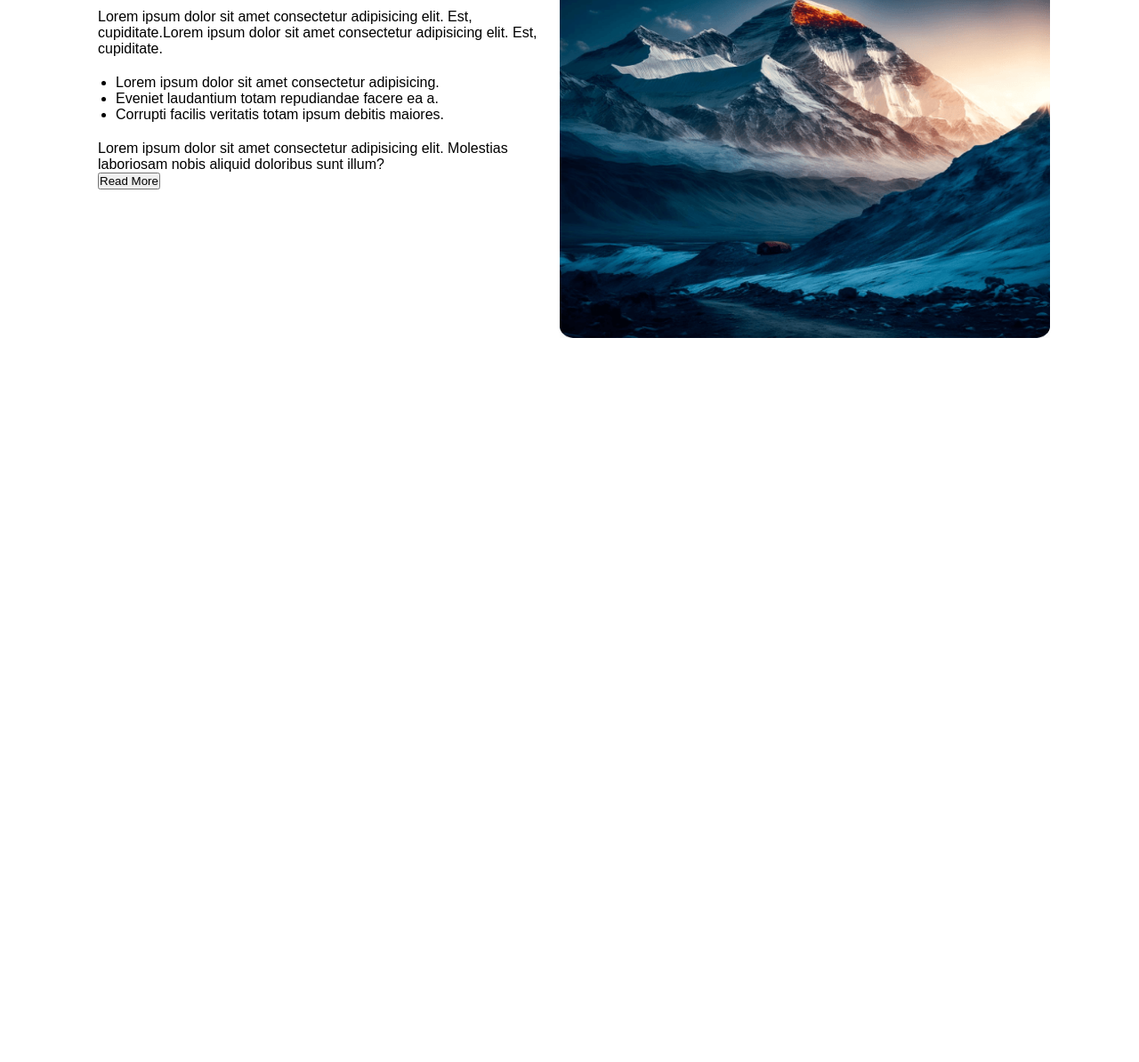
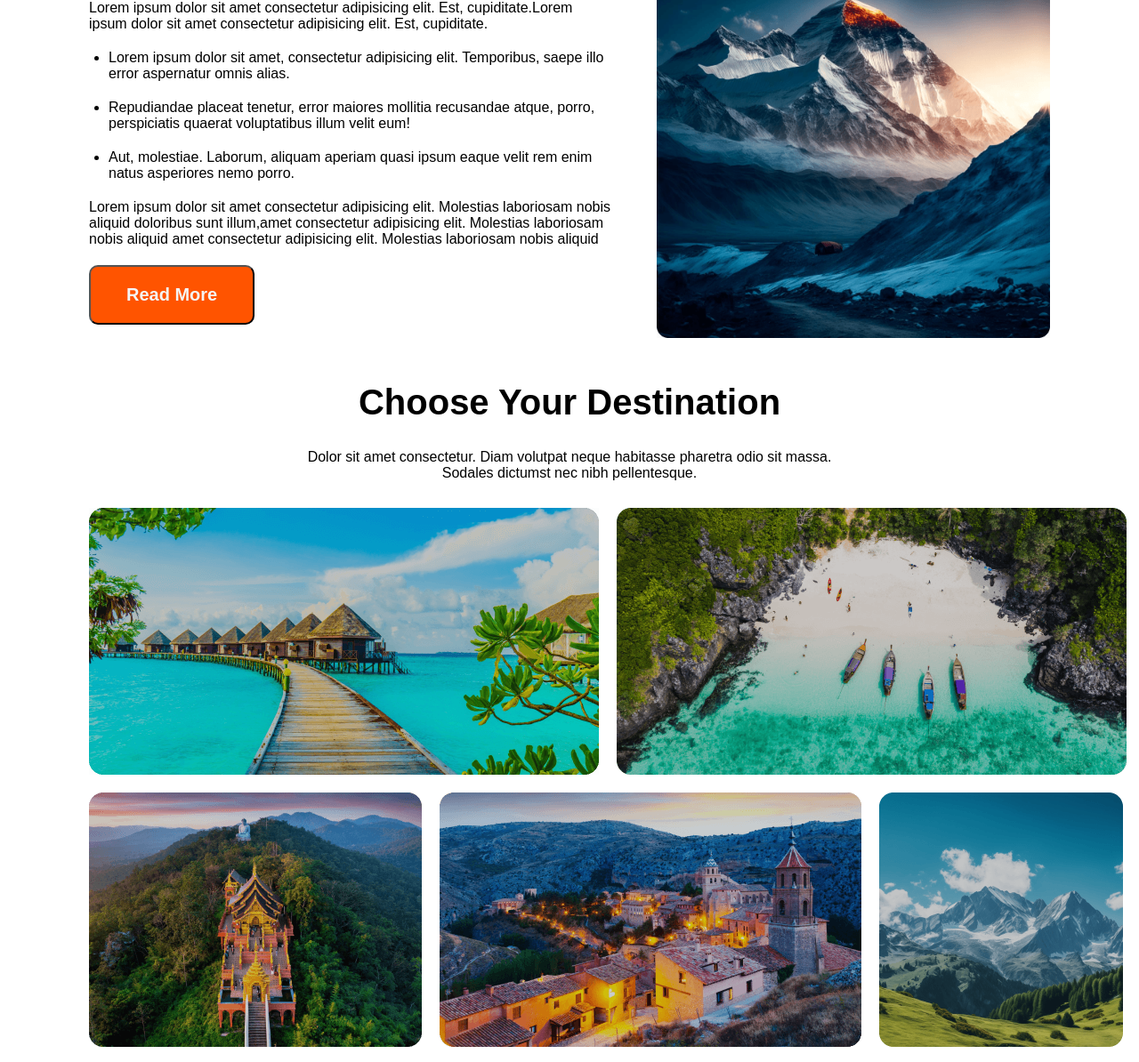
Before and after one commit to SagorChowdhury404/CarryOnTravel, a plain HTML site: page index.html in a window 1280 px wide. Shown: the part 728-1922 px from the top of the page at 89% size. Before the commit the page ends 1178 px from the top, so only its background shows below. Drawn offline with Linux system fonts and the light colour scheme; files whose address does not match are found by name.

Commit message:
ChooseDestinationSection

```diff
--- a/index.html
+++ b/index.html
@@ -84,17 +84,58 @@
                     cupiditate.Lorem ipsum dolor sit amet consectetur adipisicing elit. Est, cupiditate.</p>
                 <div>
                     <ul class="PopularToursDescriptions">
-                        <li>Lorem ipsum dolor sit amet consectetur adipisicing.</li>
-                        <li>Eveniet laudantium totam repudiandae facere ea a.</li>
-                        <li>Corrupti facilis veritatis totam ipsum debitis maiores.</li>
+                        <li class="PopularToursDescriptionTitle">Lorem ipsum dolor sit amet, consectetur adipisicing
+                            elit. Temporibus, saepe illo error
+                            aspernatur omnis alias.</li>
+                        <li class="PopularToursDescriptionTitle">Repudiandae placeat tenetur, error maiores mollitia
+                            recusandae atque, porro, perspiciatis
+                            quaerat voluptatibus illum velit eum!</li>
+                        <li class="PopularToursDescriptionTitle">Aut, molestiae. Laborum, aliquam aperiam quasi ipsum
+                            eaque velit rem enim natus asperiores
+                            nemo porro.</li>
 
                     </ul>
-                    <p>Lorem ipsum dolor sit amet consectetur adipisicing elit. Molestias laboriosam nobis aliquid
-                        doloribus sunt illum?</p>
-                    <button type="submit">Read More</button>
+                    <p class="PopularToursDescriptionTitle">Lorem ipsum dolor sit amet consectetur adipisicing elit.
+                        Molestias laboriosam nobis aliquid
+                        doloribus sunt illum,amet consectetur adipisicing elit. Molestias laboriosam nobis aliquid amet
+                        consectetur adipisicing elit. Molestias laboriosam nobis aliquid</p>
+                    <button class="PopularTourBtn" type="submit">Read More</button>
                 </div>
             </div>
             <img class="PopularTourImage" src="Images//Rectangle 4.png" alt="">
+        </section>
+
+
+        <!-- Choose Your Destination -->
+        <!-- ////////////////////////////////////////////////// -->
+
+        <section class="ChooseDestinationSection">
+            <div class="ChooseDestinationContent">
+                <h1 class="ChooseDestinationTitle">Choose Your Destination</h1>
+                <p class="ChooseDestinationDescription">Dolor sit amet consectetur. Diam volutpat neque habitasse
+                    pharetra odio sit massa. <br> Sodales dictumst nec nibh pellentesque.
+
+                </p>
+            </div>
+            <div class="ChooseDestinationPlace">
+                <div class="Destination-1-2-Place">
+                    <img src="Images/Rectangle 5.png" alt="" srcset="">
+                    <img src="Images/Rectangle 8.png" alt="" srcset="">
+                </div>
+                <div class="Destination-3-4-5-Place">
+                    <img src="Images/Rectangle 6.png" alt="" srcset="">
+                    <img src="Images/Rectangle 7.png" alt="" srcset="">
+                    <img src="Images/Rectangle 9.png" alt="" srcset="">
+                </div>
+                <div class="Destination-6-7-Place">
+                    <img src="Images/Rectangle 11.png" alt="" srcset="">
+                    <img src="Images/Rectangle 10.png" alt="" srcset="">
+
+
+                </div>
+            </div>
+
+
         </section>
 
     </main>
--- a/style/style.css
+++ b/style/style.css
@@ -117,20 +117,21 @@ body {
 .Popular-Tours-section {
     display: flex;
     margin: 50px 0;
+    /* margin-right: 50px; */
 }
 
 .PopularToursContentSection {
-    padding: 10px;
+    padding-right: 50px;
 }
 
+
 .PopularTourImage {
-    width: 100%;
+    width: 540px;
     height: 450px;
 }
 
 .PopularToursTittle {
     font-size: 40px;
-
     margin-bottom: 25px;
 }
 
@@ -139,15 +140,64 @@ body {
     margin: 20px 0px;
 }
 
-.PopularToursDescriptions {
-    font-size: 16px;
-    padding-left: 20px;
+
+.PopularToursDescriptionTitle {
     margin: 20px 0px;
 }
 
+.PopularToursDescriptions {
+    font-size: 16px;
+    padding-left: 22px;
+    margin: 20px 0px;
+}
+
+.PopularTourBtn {
+    background-color: #FF5400;
+    padding: 20px 40px;
+    border-radius: 10px;
+    color: whitesmoke;
+    font-size: 20px;
+    font-weight: bold;
+}
+
+/* ChooseDestinationSection--------------- */
 
 
+.ChooseDestinationTitle {
+    font-size: 40px;
+    text-align: center;
+    margin-top: 50px;
+}
 
+.ChooseDestinationDescription {
+    margin: 30px 0px;
+    text-align: center;
+}
+
+.ChooseDestinationPlace {
+    width: 80%;
+}
+
+.Destination-1-2-Place {
+
+    display: grid;
+    grid-template-columns: repeat(3, 1fr);
+    gap: 20px;
+}
+
+.Destination-3-4-5-Place {
+    margin: 20px 0px;
+    display: grid;
+    grid-template-columns: repeat(3, 1fr);
+    gap: 20px;
+    margin-right: 500px;
+}
+
+.Destination-6-7-Place {
+    display: grid;
+    grid-template-columns: repeat(2, 1fr);
+    gap: 20px;
+}
 
 
 
@@ -196,8 +246,63 @@ body {
     }
 
     /* main-->> Popular-Tours-section */
+
     .Popular-Tours-section {
         flex-direction: column;
+
+    }
+
+    .PopularTourImage {
+        width: 100%;
+        margin-top: 20px;
+    }
+
+    .ChooseDestinationContent {
+        display: table-cell;
+        text-align: center;
+        vertical-align: middle;
+        padding-left: 30px;
+    }
+
+    .ChooseDestinationPlace>img {
+        width: 335px;
+    }
+
+    .Destination-1-2-Place {
+        display: block;
+        grid-template-columns: repeat(1, 1fr);
+        gap: 20px;
+    }
+
+    .Destination-1-2-Place>img {
+        width: 435px;
+        height: 236px;
+
+    }
+
+    .Destination-3-4-5-Place {
+        margin: 20px 0px;
+        display: block;
+        grid-template-columns: repeat(1, 1fr);
+        /* gap: 20px 0px; */
+        width: 100%;
+    }
+
+    .Destination-3-4-5-Place>img {
+        width: 435px;
+        height: 236px;
+    }
+
+    .Destination-6-7-Place {
+        display: block;
+        grid-template-columns: repeat(1, 1fr);
+        /* gap: 20px; */
+        width: 100%;
+    }
+
+    .Destination-6-7-Place>img {
+        width: 435px;
+        height: 236px;
     }
 
 }
```
